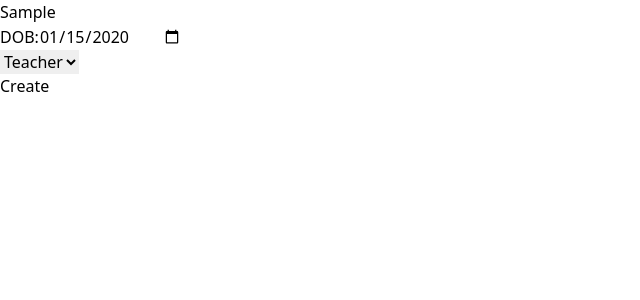
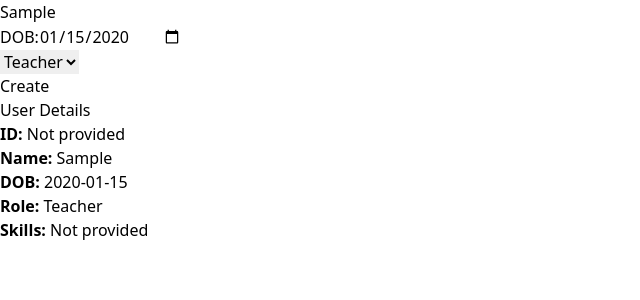
Before and after one commit to ajmal1722/mern-crud-practice, a React (Vite) app in the folder frontend/: page /practice in a window 1280 px wide. Both pictures are taken after typing "Sample", "2020-01-15" into the empty fields and a click on the button "Create". Shown: the top 300 px of the page, without its empty margins (0-640 px from the left). Built offline with nearby package versions, Linux system fonts and the light colour scheme.

Commit message:
sample user listing and single user card

```diff
--- a/frontend/src/components/pages/practice/PracticePage.jsx
+++ b/frontend/src/components/pages/practice/PracticePage.jsx
@@ -1,8 +1,10 @@
-import { useState } from 'react'
-import Form from './Form'
+import { useState } from 'react';
+import Form from './Form';
+import UserListing from './UserListing';
 
 const PracticePage = () => {
     const [userData, setUserData] = useState({
+        id: '',
         name: '',
         dob: '',
         role: 'Teacher',
@@ -22,6 +24,9 @@ const PracticePage = () => {
                 setUserData={setUserData}
                 users={users}
             />
+            <UserListing
+                users={users}
+            />
         </>
     )
 }
--- /dev/null
+++ b/frontend/src/components/pages/practice/SingleUser.jsx
@@ -0,0 +1,26 @@
+import React from 'react';
+
+const SingleUser = ({ user }) => {
+    return (
+        <div className="border rounded-md shadow-md p-5 m-5 max-w-md mx-auto">
+            <h2 className="text-lg font-bold mb-2">User Details</h2>
+            <div className="mb-2">
+                <strong>ID:</strong> {user.id || "Not provided"}
+            </div>
+            <div className="mb-2">
+                <strong>Name:</strong> {user.name || "Not provided"}
+            </div>
+            <div className="mb-2">
+                <strong>DOB:</strong> {user.dob || "Not provided"}
+            </div>
+            <div className="mb-2">
+                <strong>Role:</strong> {user.role}
+            </div>
+            <div className="mb-2">
+                <strong>Skills:</strong> {user.skills || "Not provided"}
+            </div>
+        </div>
+    );
+};
+
+export default SingleUser;
--- /dev/null
+++ b/frontend/src/components/pages/practice/UserListing.jsx
@@ -0,0 +1,18 @@
+import SingleUser from "./SingleUser"
+
+const UserListing = ({ users }) => {
+    return (
+        <div className="flex justify-center items-center">
+            <div className="my-7 grid lg:grid-cols-5 md:grid-cols-3 sm:grid-cols-2 grid-cols-1 gap-3">
+                {users.map(user => (
+                    <SingleUser
+                        key={user.id}
+                        user={user}
+                    />
+                ))}
+            </div>
+        </div>
+    )
+}
+
+export default UserListing
```
